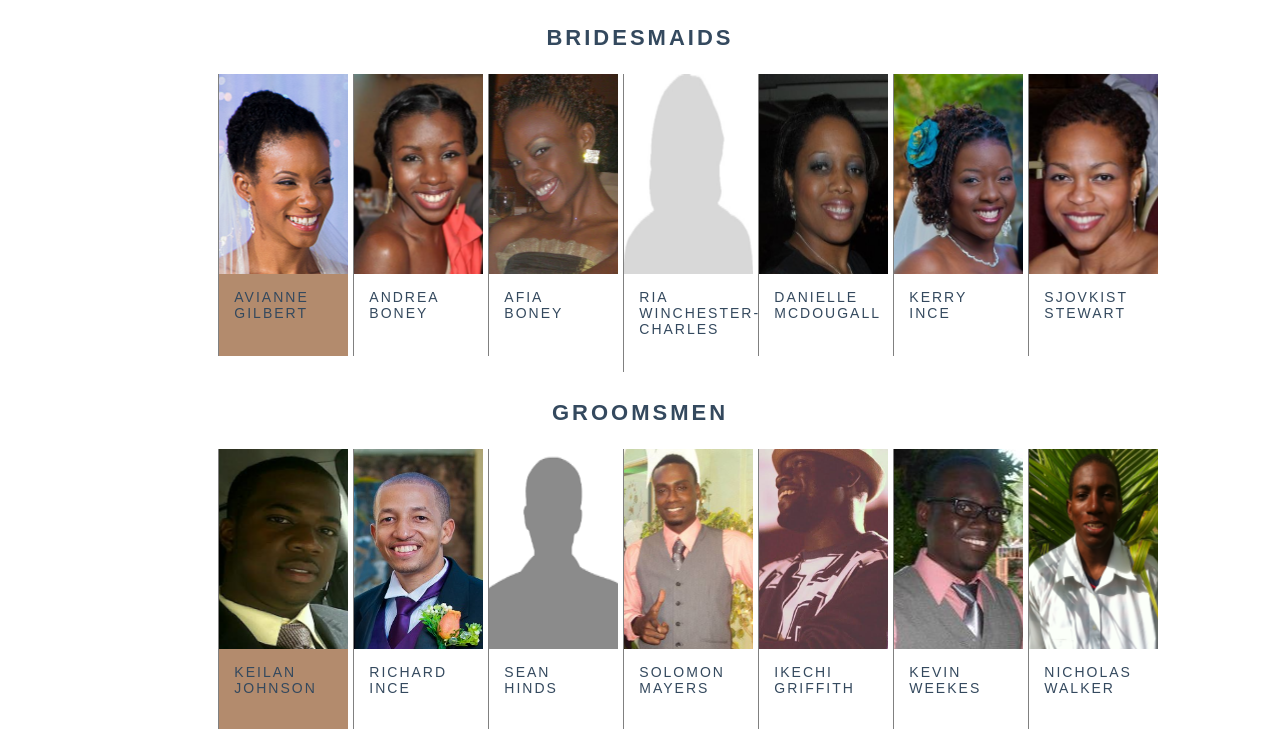
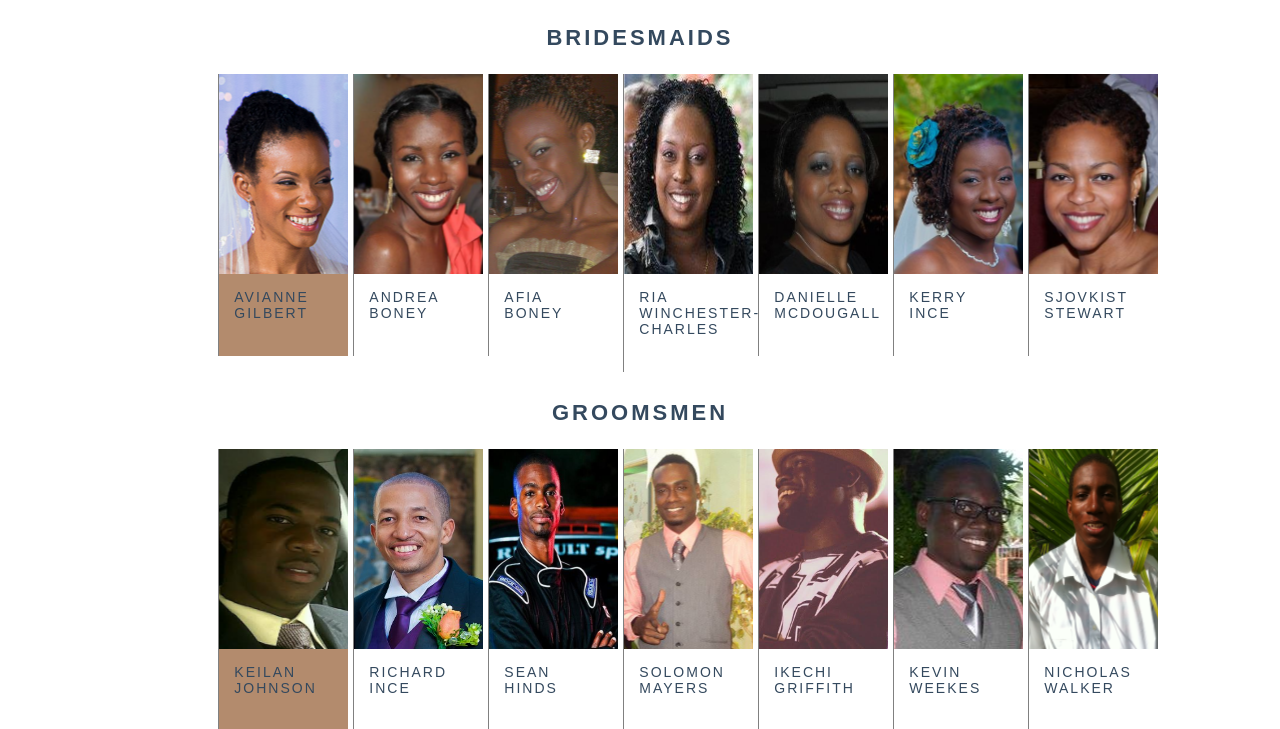
Before and after one commit to amandaandirwin/amandaandirwin.github.io, a website: page index.html in a window 1280 px wide. Shown: the part 6105-6834 px from the top of the page. Drawn offline with Linux system fonts and the light colour scheme; grey boxes are pictures that could not be loaded; a script that the page names is missing.

Commit message:
Bridal party photos

```diff
--- a/css/aANDi.css
+++ b/css/aANDi.css
@@ -168,6 +168,9 @@ h4 {
 .bridalparty .maid:nth-child(9) {
         background-image:url(../images/bridalparty/sstewart.png);
 }
+.bridalparty .maid:nth-child(6) {
+        background-image:url(../images/bridalparty/rwinchester.png);
+}
 
 
 .bridalparty .man:nth-child(3) {
@@ -176,6 +179,9 @@ h4 {
 
 .bridalparty .man:nth-child(4) {
         background-image:url(../images/bridalparty/rince.png);
+}
+.bridalparty .man:nth-child(5) {
+        background-image:url(../images/bridalparty/shinds.png);
 }
 .bridalparty .man:nth-child(7) {
         background-image:url(../images/bridalparty/igriffith.png);
```
Also changed, not shown: images/bridalparty/rwinchester.png (added), images/bridalparty/shinds.png (added).
